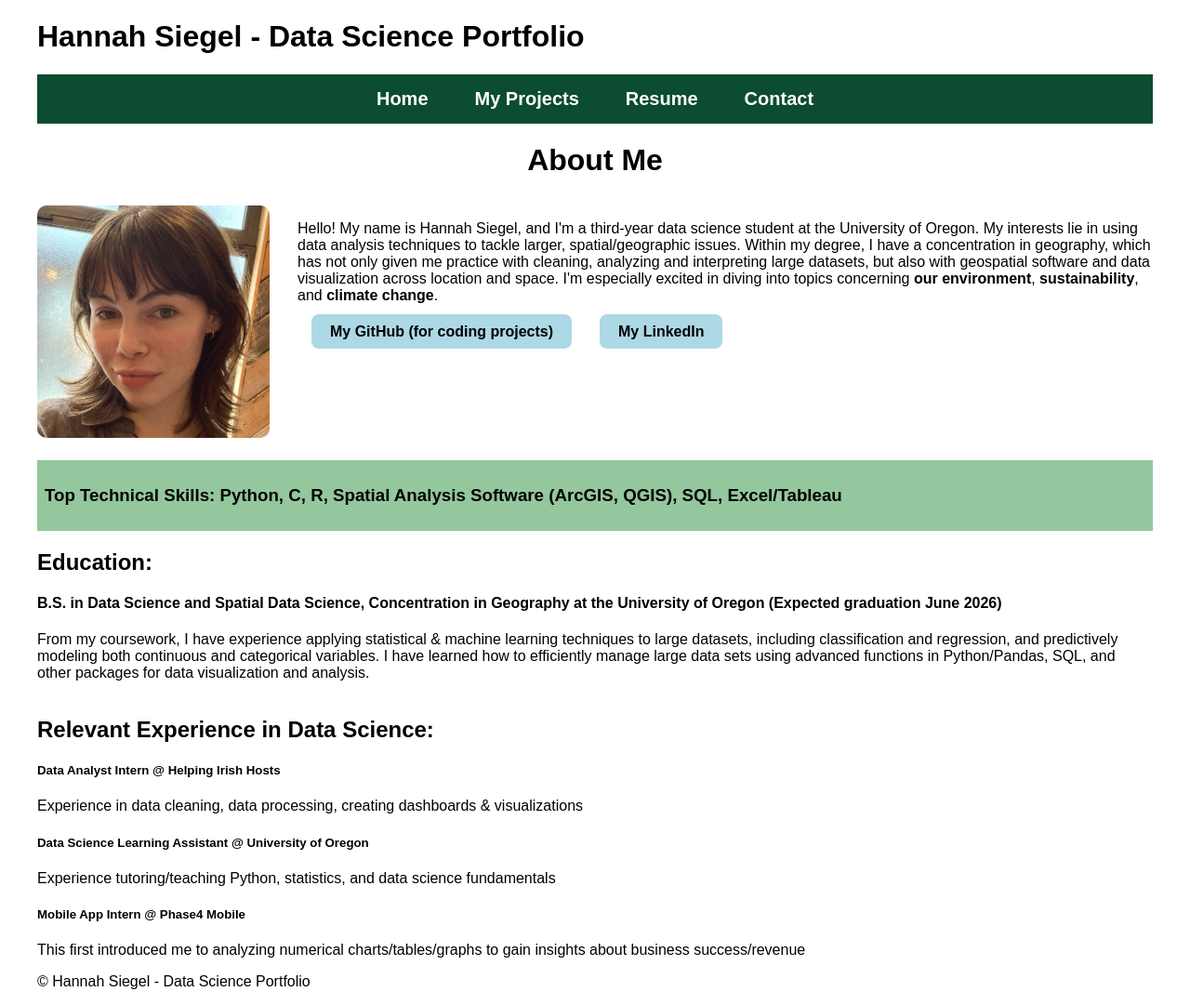
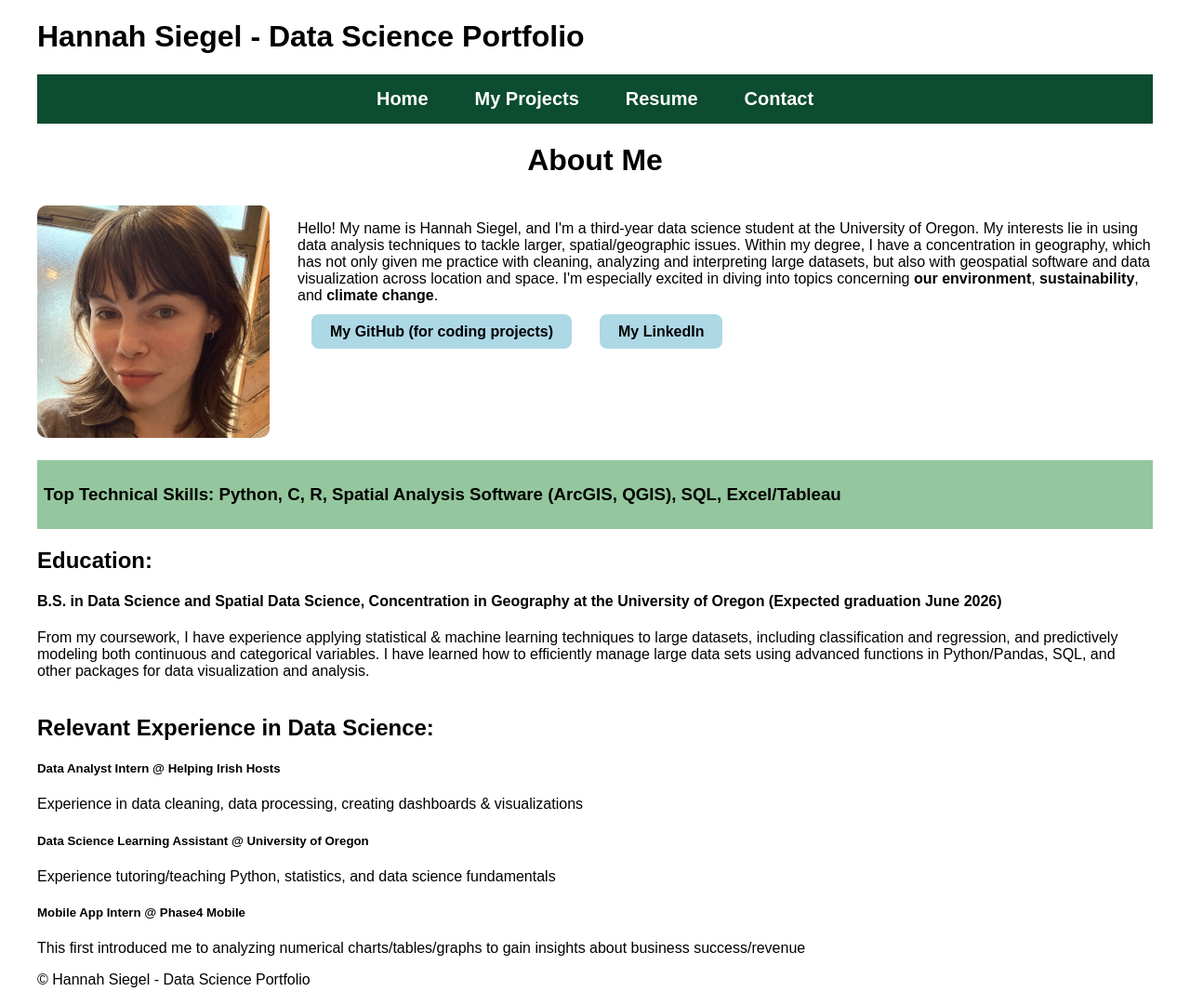
Before and after one commit to siegelhannah/portfolio, a Jekyll site: the page built from index.md, in a window 1280 px wide and 1081 px high. Shown: the whole window at 93% size. Built offline with Jekyll 4.4.1, drawn with Linux system fonts in a browser that asks for light colours.

Commit message:
Update index.md

```diff
--- a/index.md
+++ b/index.md
@@ -4,7 +4,7 @@
 permalink: /
 ---
 
-<div style="background-color: #94C79D; padding: 8px; display: block; max-width: 100%; margin: 0;">
+<div style="background-color: #94C79D; padding: 7px; display: block; max-width: 100%; margin: 0;">
     <h3>Top Technical Skills: Python, C, R, Spatial Analysis Software (ArcGIS, QGIS), SQL, Excel/Tableau</h3>
 </div>
 
```
